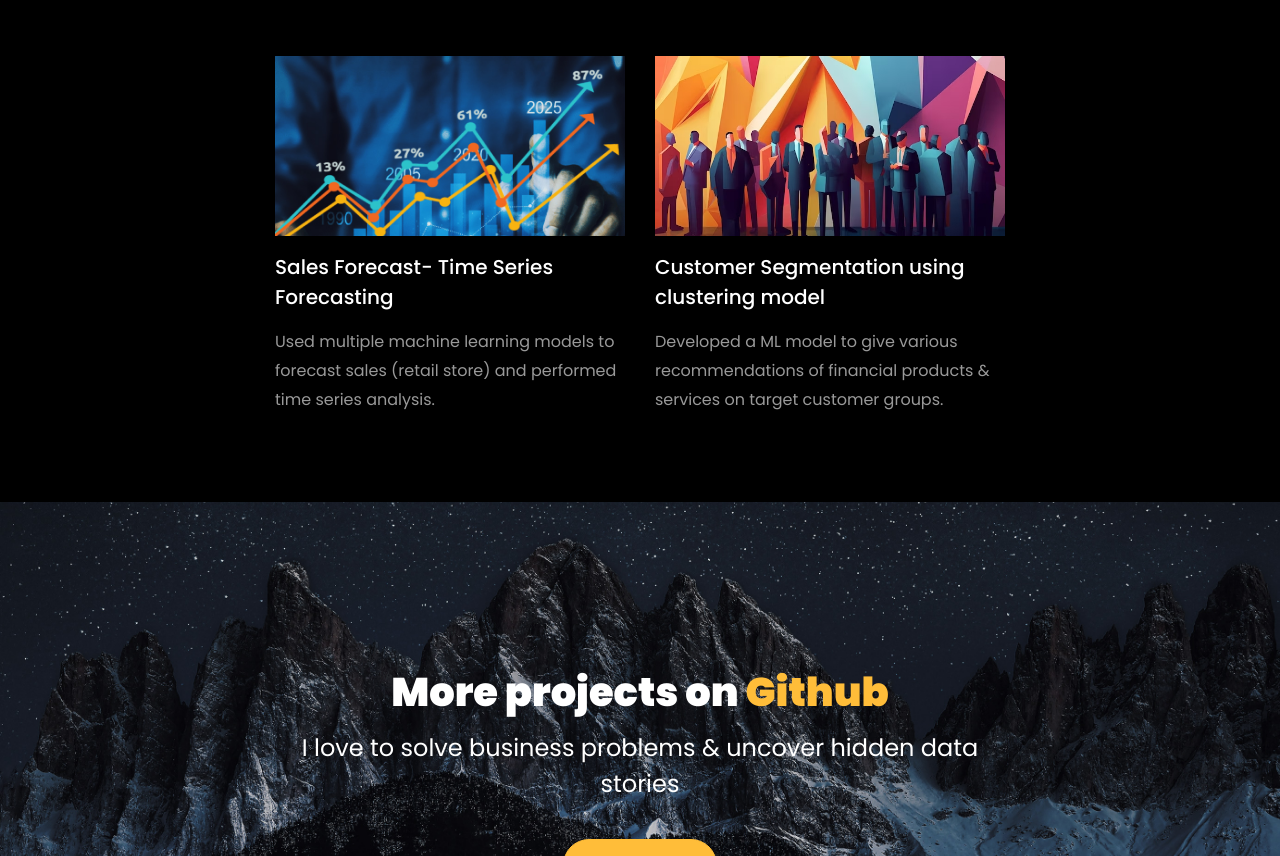
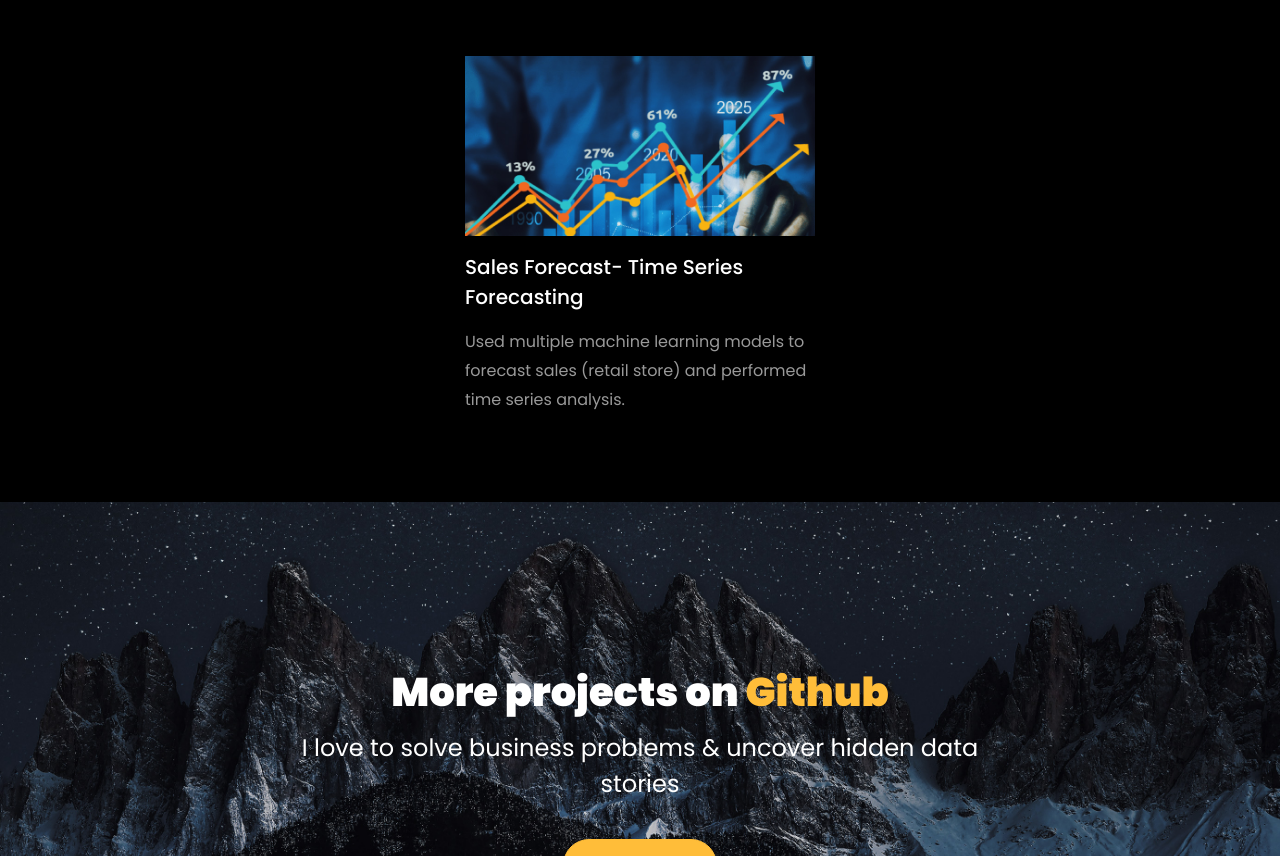
Before and after one commit to AmbarishYadav0001/AmbarishYadav0001.github.io, a plain HTML site: page index.html in a window 1280 px wide. Shown: the part 3944-4800 px from the top of the page. Drawn offline with Linux system fonts and the light colour scheme; animation ran at ten frames a second; files whose address does not match are found by name.

Commit message:
Update index.html

```diff
--- a/index.html
+++ b/index.html
@@ -466,7 +466,7 @@
 						<div class="text mt-3 float-right d-block">
 
 							<h3 class="heading"><a
-									href="https://github.com/rishabhnmishra/Madhav_Store_Analysis_PowerBI/blob/main/Madhav%20Store%20dashboard.jpg">Power
+									href="https://github.com/AmbarishYadav0001/Diwali-Sales-Analysis.git">Power
 									BI Sales dashboard Project for Beginners</a></h3>
 							<p>Designed a power bi dashboard for Madhav Store to track and analyze the online sales data
 								acorss India.</p>
@@ -489,21 +489,6 @@
 									Time Series Forecasting</a></h3>
 							<p>Used multiple machine learning models to forecast sales (retail store) and performed time
 								series analysis.</p>
-						</div>
-					</div>
-				</div>
-				<div class="col-md-4 d-flex ftco-animate">
-					<div class="blog-entry justify-content-end">
-						<a href="https://github.com/rishabhnmishra/customer_segmentation/blob/main/Customer_Segmentation-final.ipynb"
-							class="block-20 zoom-effect" style="background-image: url('images/proj_5.jpg');">
-						</a>
-						<div class="text mt-3 float-right d-block">
-
-							<h3 class="heading"><a
-									href="https://github.com/rishabhnmishra/customer_segmentation/blob/main/Customer_Segmentation-final.ipynb">Customer
-									Segmentation using clustering model</a></h3>
-							<p>Developed a ML model to give various recommendations of financial products &amp; services
-								on target customer groups.</p>
 						</div>
 					</div>
 				</div>
```
